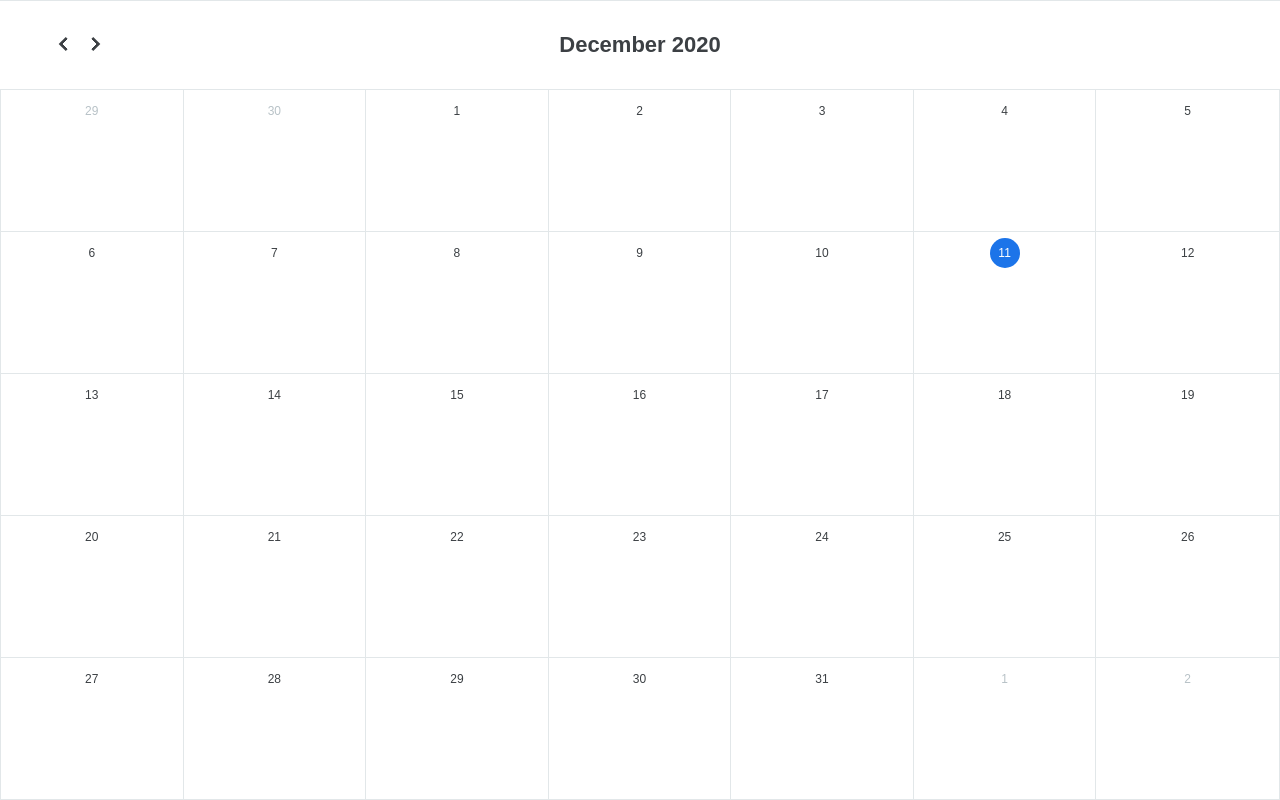
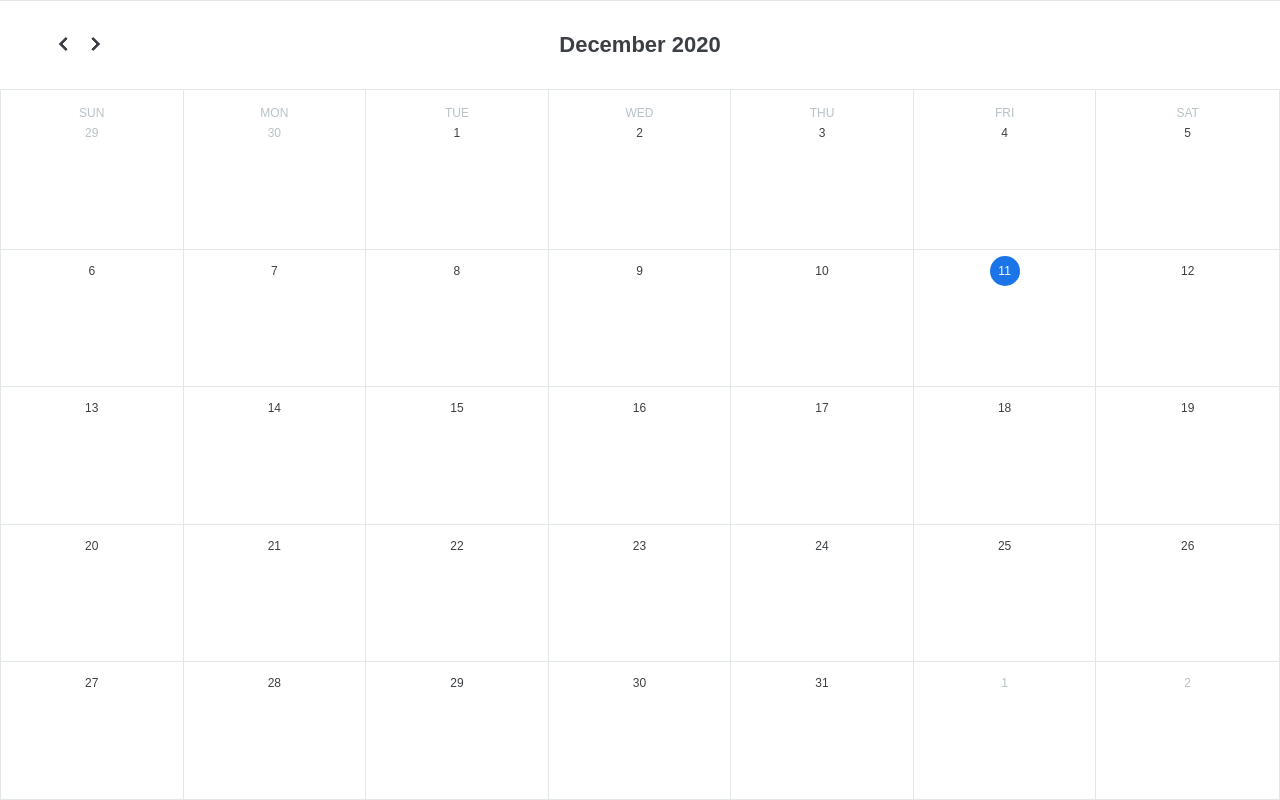
Before and after one commit to jlampstack/calendar, a plain HTML site: page index.html in a window 1280 px wide. Drawn offline with Linux system fonts and the light colour scheme.

Commit message:
Added col headings (SUN - SAT) for days of week

```diff
--- a/script.js
+++ b/script.js
@@ -1,4 +1,10 @@
-import { d, months, getOffsetStart, getLastDateOfMonth } from './date.js';
+import {
+	d,
+	months,
+	daysShort,
+	getOffsetStart,
+	getLastDateOfMonth,
+} from './date.js';
 import { modalTask } from './modal.js';
 
 // ==========  GLOBAL ELEMENTS ========== //
@@ -79,6 +85,17 @@ function renderCalendar(direction = null) {
 		}
 	}
 
+	// ADD day of week as column headers (Sun - Sat)
+	dateCollection.forEach((date, index) => {
+		const dow = document.createElement('SPAN');
+		dow.classList.add('date_dow');
+		dow.innerHTML = `${daysShort[index].toUpperCase()}`;
+		if (index < 7) {
+			console.log(date);
+			date.prepend(dow);
+		}
+	});
+
 	// ANIMATE: calendar scroll direction ('left' or 'right')
 	if (direction !== null) {
 		const slideDirection = `slide-${direction}`;
--- a/styles.css
+++ b/styles.css
@@ -7,8 +7,8 @@
 	--primary-500: hsl(214, 82%, 51%);
 	--primary-600: hsl(214, 82%, 39%);
 	--dark-900: hsl(206, 6%, 25%);
-	--dark-500: hsl(206, 6%, 35%);
-	--dark-100: hsl(206, 6%, 45%);
+	--dark-500: hsl(206, 6%, 33%);
+	--dark-100: hsl(206, 6%, 50%);
 	--light-900: hsl(200, 12%, 75%);
 	--light-600: hsl(200, 12%, 90%);
 	--light-500: hsl(200, 12%, 95%);
@@ -68,6 +68,8 @@ body {
 	font-weight: 700;
 }
 
+/* Container for all dates */
+
 .calendar_dates {
 	display: flex;
 	flex-wrap: wrap;
@@ -77,12 +79,24 @@ body {
 
 .date {
 	display: flex;
-	justify-content: center;
+	flex-direction: column;
+	justify-content: flex-start;
+	align-items: center;
 	width: calc(100% / 7);
 }
 
 .date:not(:last-child) {
 	border-right: 1px solid var(--light-600);
+}
+
+/* Day of Week */
+
+.date_dow {
+	margin-top: 16px;
+	margin-bottom: -8px;
+	font-size: 12px;
+	color: var(--light-900);
+	width: max-content;
 }
 
 .date_num {
```
